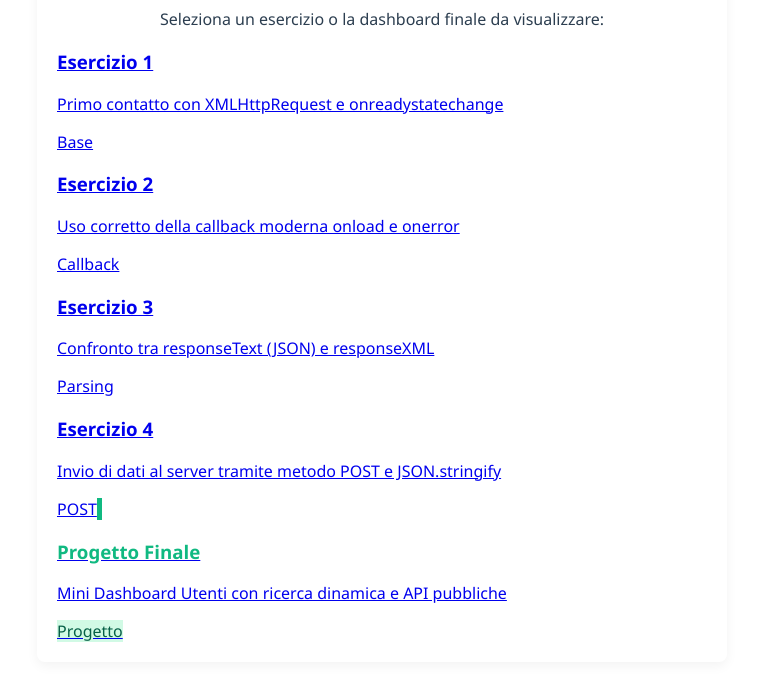
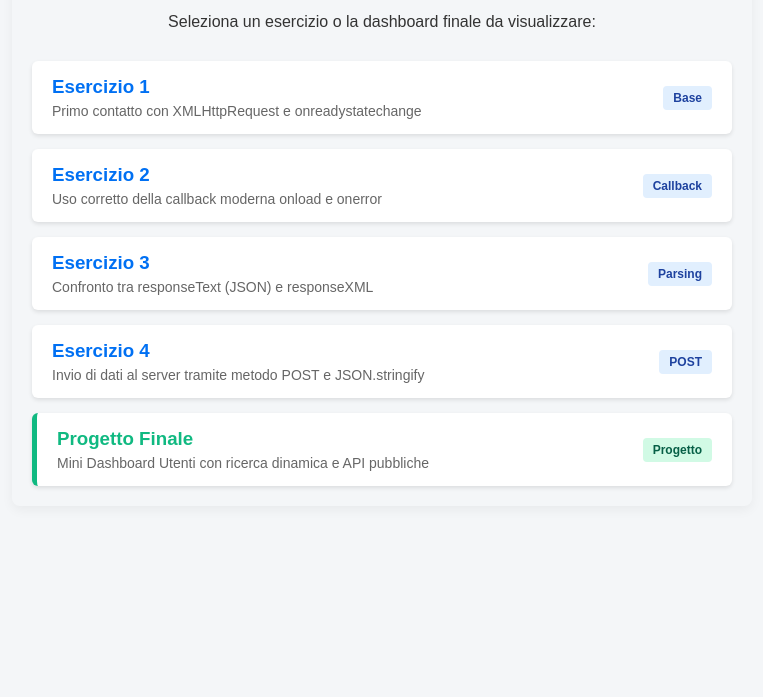
Before and after one commit to RiccardoMarafante/Esercitazione-su-AJAX-e-XMLHttpRequest, a plain HTML site: page index.html in a window 1280 px wide. Shown: the part 103-800 px from the top of the page, without its empty margins (258-1021 px from the left). Drawn offline with Linux system fonts and the light colour scheme.

Commit message:
Add files via upload

```diff
--- a/index.html
+++ b/index.html
@@ -5,6 +5,50 @@
     <meta name="viewport" content="width=device-width, initial-scale=1.0">
     <title>Esercitazione AJAX & XMLHttpRequest</title>
     <link rel="stylesheet" href="altri-stili.css">
+    <style>
+        body {
+            font-family: Arial, sans-serif;
+            max-width: 700px;
+            margin: 40px auto;
+            padding: 20px;
+            background-color: #f4f6f8;
+            color: #333;
+        }
+        h1 { color: #0070f3; text-align: center; }
+        .card-list {
+            display: flex;
+            flex-direction: column;
+            gap: 15px;
+            margin-top: 30px;
+        }
+        .exercise-card {
+            background: white;
+            padding: 15px 20px;
+            border-radius: 6px;
+            box-shadow: 0 2px 4px rgba(0,0,0,0.1);
+            display: flex;
+            justify-content: space-between;
+            align-items: center;
+            text-decoration: none;
+            color: inherit;
+            transition: transform 0.2s, box-shadow 0.2s;
+        }
+        .exercise-card:hover {
+            transform: translateY(-2px);
+            box-shadow: 0 4px 8px rgba(0,0,0,0.15);
+            border-left: 5px solid #0070f3;
+        }
+        .exercise-card h3 { margin: 0 0 5px 0; color: #0070f3; }
+        .exercise-card p { margin: 0; color: #666; font-size: 14px; }
+        .badge {
+            background: #e1effe;
+            color: #1e429f;
+            padding: 5px 10px;
+            border-radius: 4px;
+            font-size: 12px;
+            font-weight: bold;
+        }
+    </style>
 </head>
 <body>
     <h1>Esercitazione AJAX & XMLHttpRequest</h1>
```
